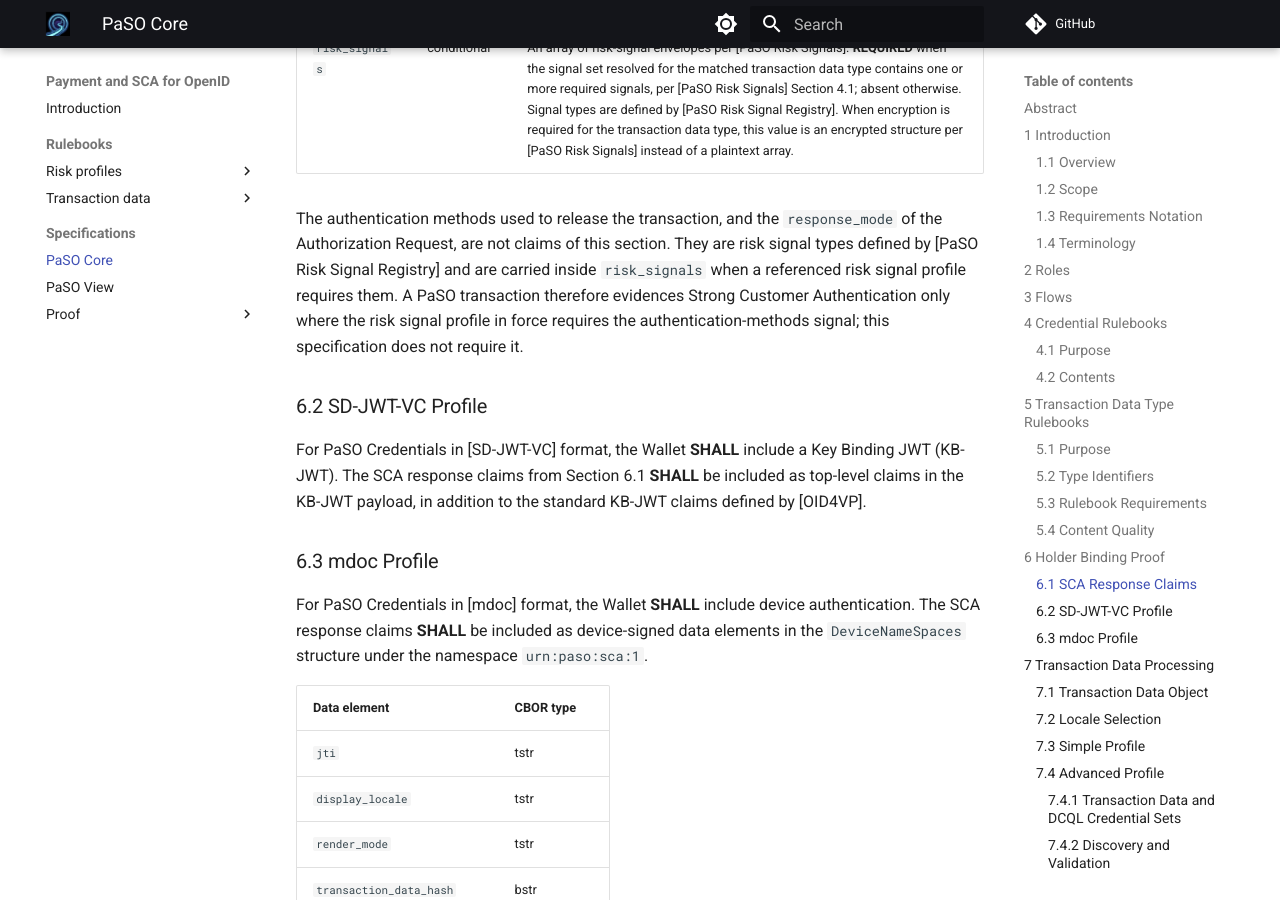
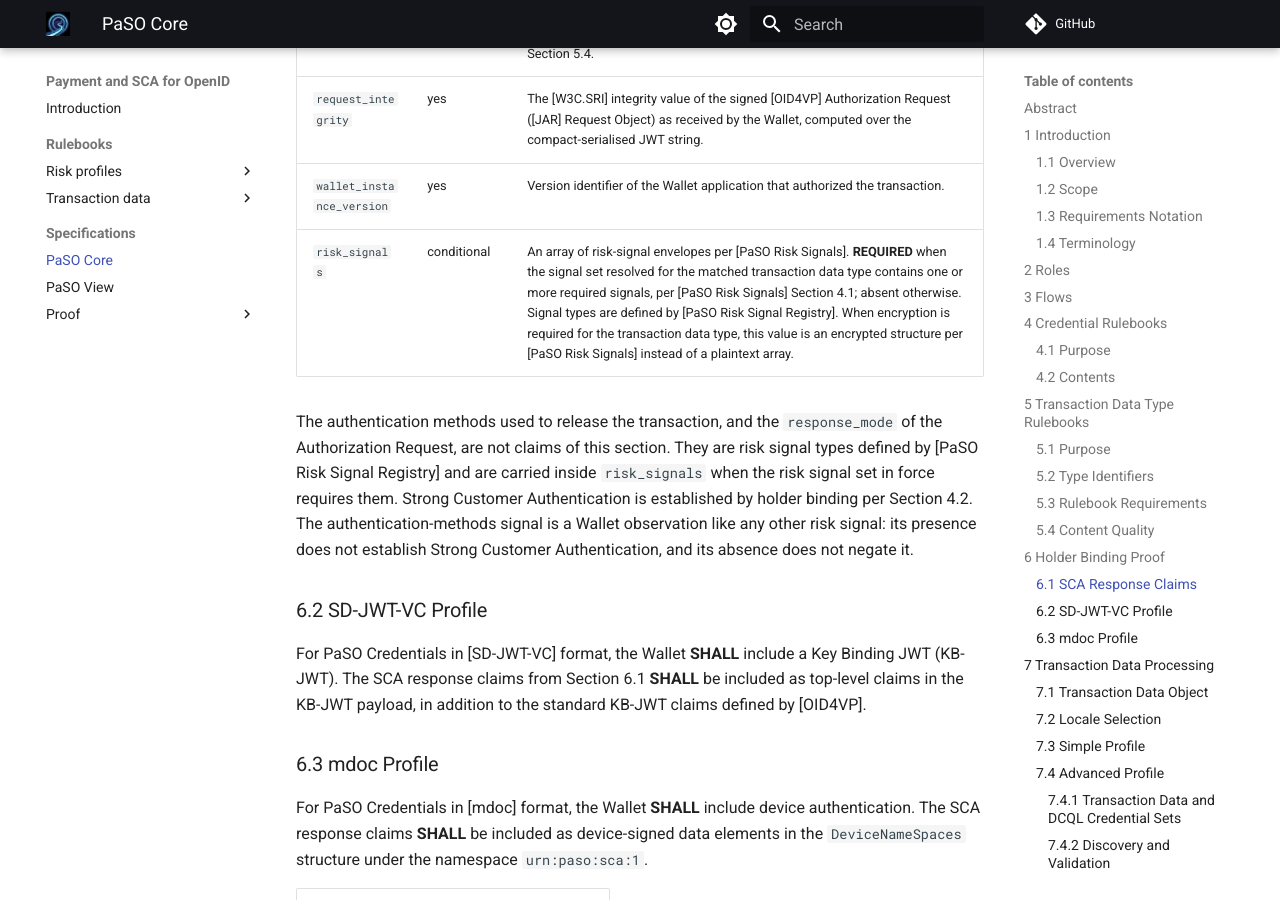
Before and after one commit to APTITUDE-Consortium/payments-and-sca-for-openid, an MkDocs documentation site: the page built from docs/specifications/paso-core.md, in a window 1280 px wide and 900 px high, scrolled down 5809 px. Built offline with MkDocs 1.6.1 and Material for MkDocs 9.7.7, drawn with Linux system fonts in a browser that asks for light colours; comment, search, counter and statistics services are not loaded; the version menu is left out; some of the changed text lies outside the part shown.

Commit message:
docs: core establishes SCA through holder binding, not the amr signal

```diff
--- a/docs/specifications/paso-core.md
+++ b/docs/specifications/paso-core.md
@@ -74,8 +74,11 @@ A Credential Rulebook **MAY** specify:
 - references to one or more Transaction Data Type Rulebooks,
 - policies for Attestation Providers and Relying Parties,
 - issuance requirements (e.g., validity period, binding to wallet attestations),
+- holder binding and user authentication requirements: how the credential key is protected and which user authentication releases it,
 - verification requirements for the Relying Party and Authorizing Party,
 - the embedded disclosure policy, if applicable.
+
+Strong Customer Authentication is established by holder binding: the credential key is held in the Wallet's secure cryptographic environment (possession) and released only after user authentication (knowledge or inherence). The Credential Rulebook of a PaSO Credential used for Strong Customer Authentication **SHALL** specify the holder binding and user authentication requirements by which its presentations meet [PSD2] Article 97.
 
 Attestation Providers and Relying Parties **SHALL** follow the applicable Credential Rulebook.
 
@@ -146,7 +149,7 @@ The Wallet **SHALL** include the following claims in every PaSO Credential prese
 | `wallet_instance_version`   | yes         | Version identifier of the Wallet application that authorized the transaction.                                                                                                                                                                 |
 | `risk_signals`              | conditional | An array of risk-signal envelopes per [PaSO Risk Signals]. **REQUIRED** when the signal set resolved for the matched transaction data type contains one or more required signals, per [PaSO Risk Signals] Section 4.1; absent otherwise. Signal types are defined by [PaSO Risk Signal Registry]. When encryption is required for the transaction data type, this value is an encrypted structure per [PaSO Risk Signals] instead of a plaintext array. |
 
-The authentication methods used to release the transaction, and the `response_mode` of the Authorization Request, are not claims of this section. They are risk signal types defined by [PaSO Risk Signal Registry] and are carried inside `risk_signals` when a referenced risk signal profile requires them. A PaSO transaction therefore evidences Strong Customer Authentication only where the risk signal profile in force requires the authentication-methods signal; this specification does not require it.
+The authentication methods used to release the transaction, and the `response_mode` of the Authorization Request, are not claims of this section. They are risk signal types defined by [PaSO Risk Signal Registry] and are carried inside `risk_signals` when the risk signal set in force requires them. Strong Customer Authentication is established by holder binding per Section 4.2. The authentication-methods signal is a Wallet observation like any other risk signal: its presence does not establish Strong Customer Authentication, and its absence does not negate it.
 
 ### 6.2 SD-JWT-VC Profile
 
```
